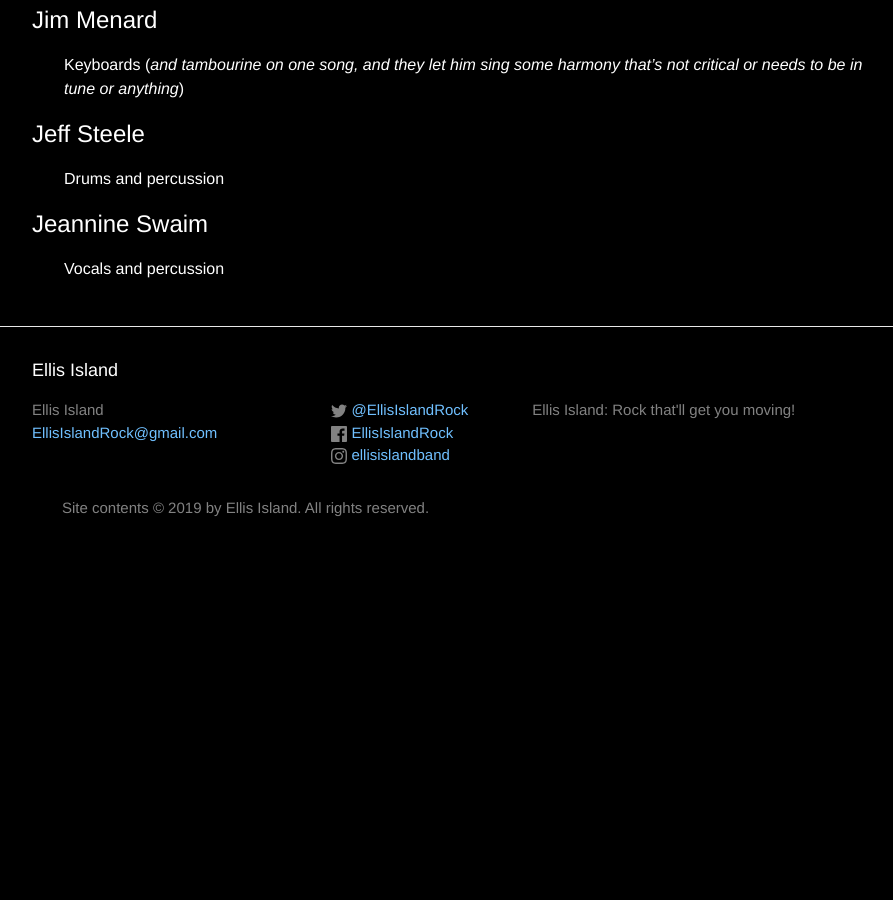
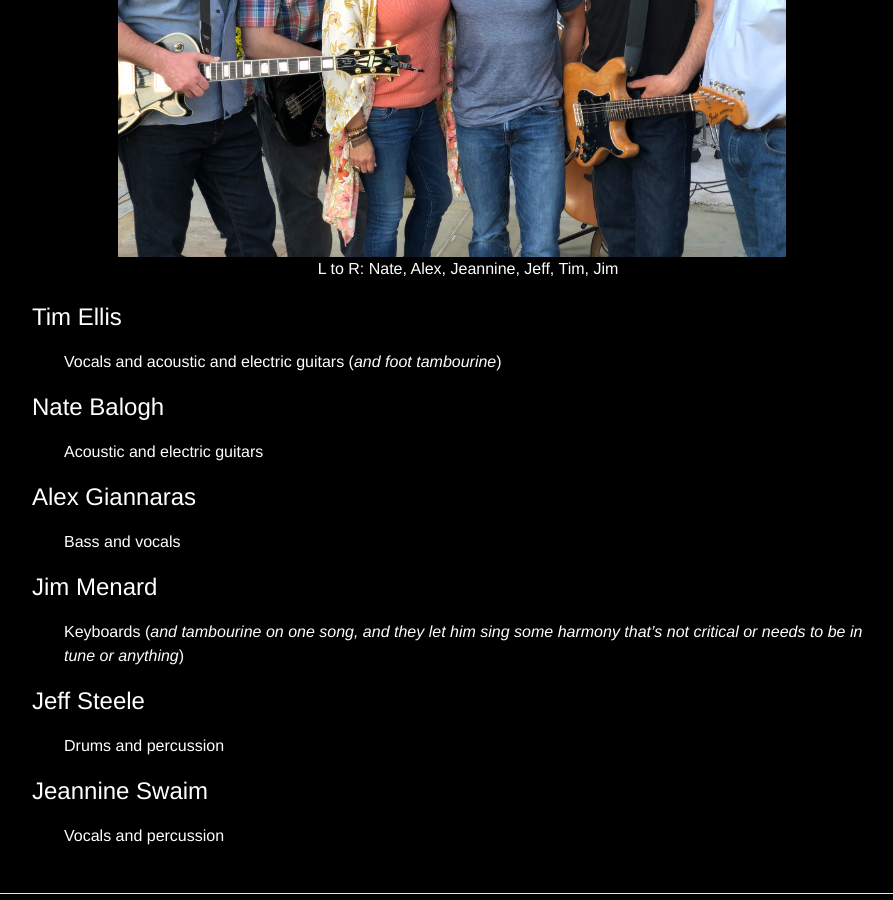
Before and after one commit to jimm/www-ellisislandband-net, a Jekyll site: the page built from about.md, in a window 1280 px wide and 900 px high, scrolled down 656 px. Shown: the whole window, without its empty margins (188-1081 px from the left). Built offline with Jekyll 4.4.1, drawn with Linux system fonts in a browser that asks for light colours; before the commit the page ends 1235 px from its top, so only the background shows below that.

Commit message:
more pics

```diff
--- a/about.md
+++ b/about.md
@@ -15,6 +15,13 @@ title: About
     </td>
     <td width="300">
       <img src="images/bourbon_tray.jpeg" width="300"/>
+    </td>
+  </tr>
+  <tr>
+    <td colspan="2" style="text-align: center;">
+      <br/>
+      <img src="images/band_2019_09_09.jpg" width="80%"/>
+      <p>L to R: Nate, Alex, Jeannine, Jeff, Tim, Jim</p>
     </td>
   </tr>
 </table>
```
Also changed, not shown: index.md (+6 -0 lines), images/band_2019_09_09.jpg (added).
